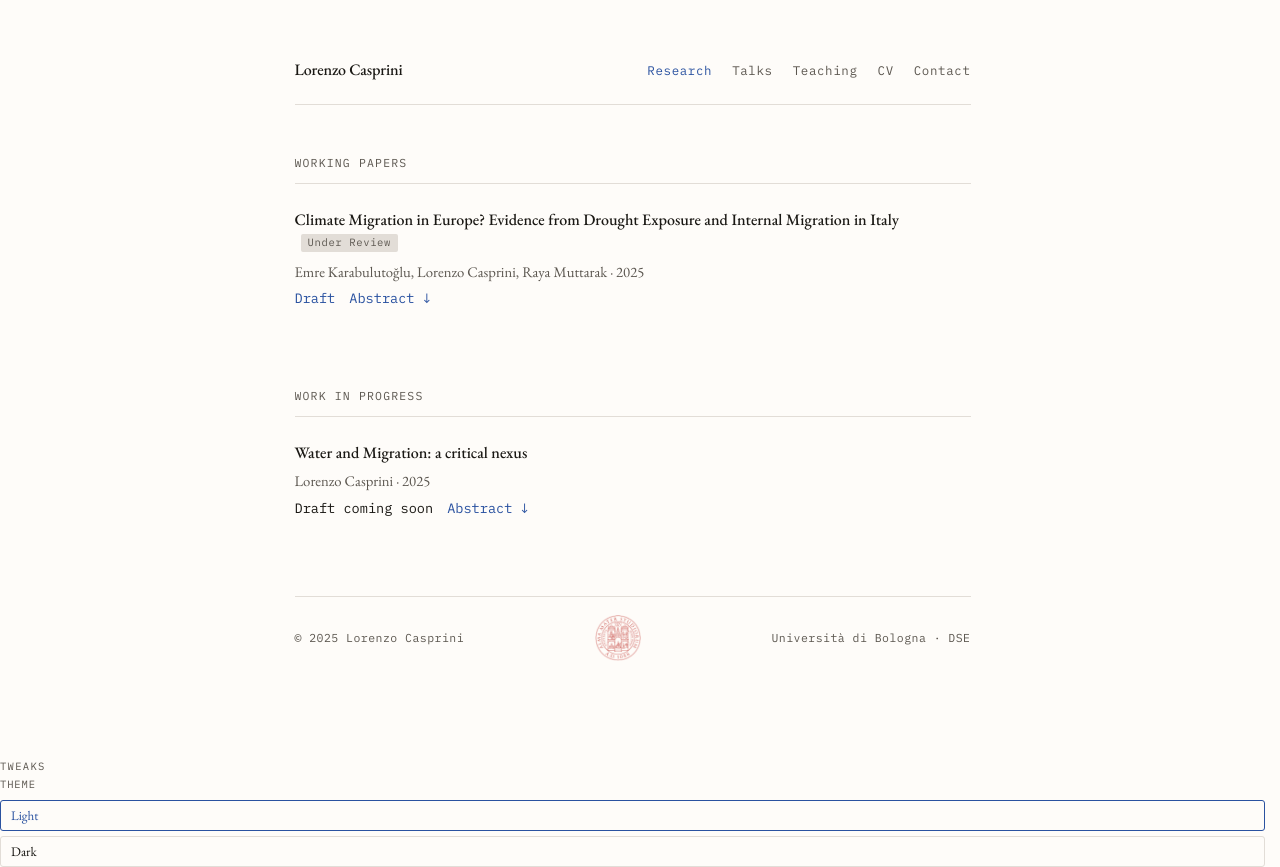
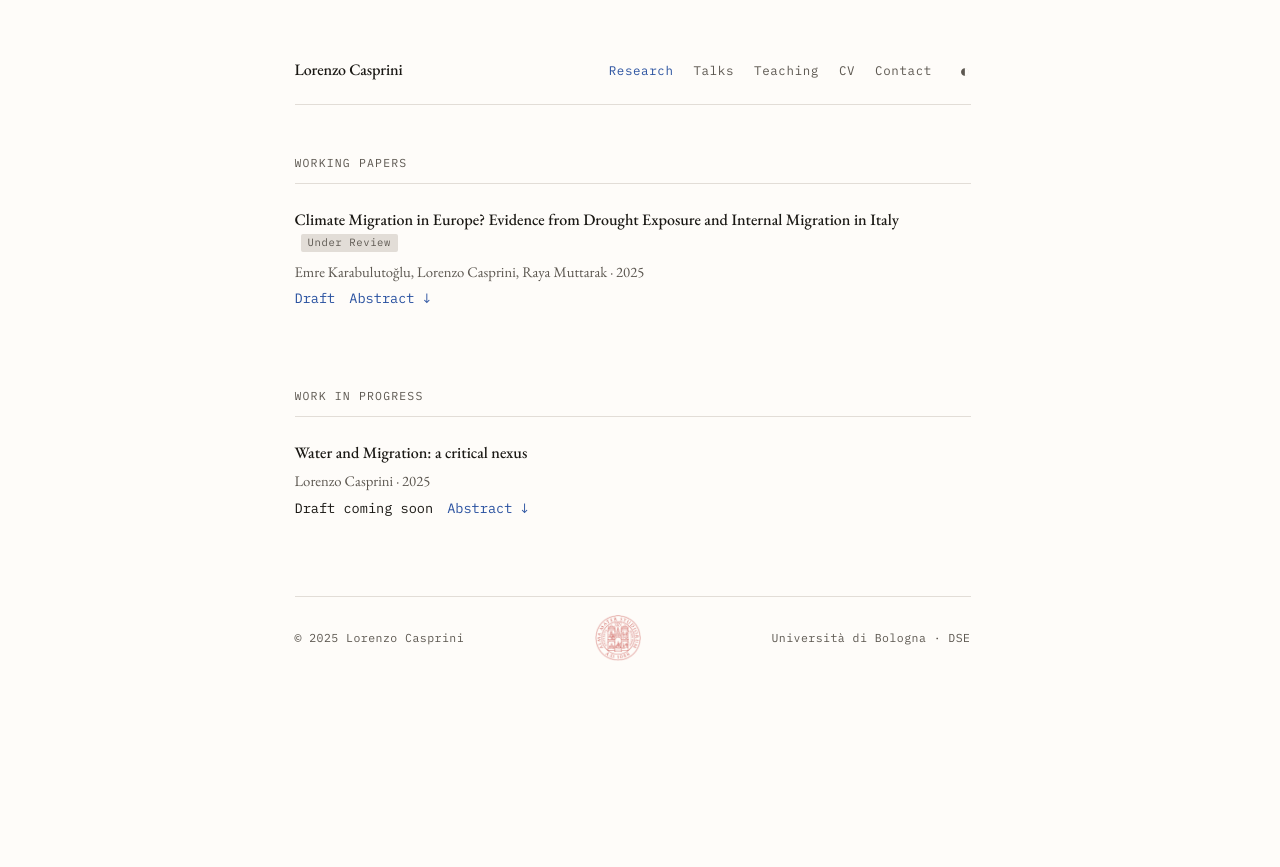
Before and after one commit to lorenzocasprini/lorenzocasprini.github.io, a plain HTML site: page research.html in a window 1280 px wide. After the commit the page ends 800 px from the top, so only its background shows below. Drawn offline with nearby package versions, Linux system fonts and the light colour scheme.

Commit message:
2nd commit

```diff
--- a/research.html
+++ b/research.html
@@ -11,12 +11,13 @@
 
 <nav class="site-nav">
   <a href="index.html" class="site-nav-name">Lorenzo Casprini</a>
-    <div class="site-nav-links">
+  <div class="site-nav-links">
     <a href="research.html" class="active">Research</a>
     <a href="talks.html">Talks</a>
     <a href="teaching.html">Teaching</a>
     <a href="cv.html">CV</a>
     <a href="contact.html">Contact</a>
+    <button class="theme-toggle" id="theme-toggle" title="Toggle theme">◐</button>
   </div>
 </nav>
 
@@ -59,36 +60,18 @@
 </footer>
 </div>
 
-<div id="tweaks-panel">
-  <div class="tweaks-title">Tweaks</div>
-  <div>
-    <span class="t-label">Theme</span>
-    <div class="t-btns">
-      <button class="t-btn" onclick="setTheme('light',this)">Light</button>
-      <button class="t-btn" onclick="setTheme('dark',this)">Dark</button>
-    </div>
-  </div>
-</div>
 <script>
-  const TWEAK_DEFAULTS = /*EDITMODE-BEGIN*/{
-    "theme": "light"
-  }/*EDITMODE-END*/;
-  function setTheme(t, btn) {
-    document.body.className = t === 'dark' ? 'dark' : '';
-    document.querySelectorAll('.t-btn').forEach(b => b.classList.remove('active'));
-    if (btn) btn.classList.add('active');
-    localStorage.setItem('lc-theme', t);
-    window.parent.postMessage({ type: '__edit_mode_set_keys', edits: { theme: t } }, '*');
-  }
-  const saved = localStorage.getItem('lc-theme') || TWEAK_DEFAULTS.theme;
-  const btns = document.querySelectorAll('.t-btn');
-  if (saved === 'dark') { document.body.className = 'dark'; btns[1].classList.add('active'); }
-  else { btns[0].classList.add('active'); }
-  window.addEventListener('message', e => {
-    if (e.data?.type === '__activate_edit_mode') document.getElementById('tweaks-panel').classList.add('open');
-    if (e.data?.type === '__deactivate_edit_mode') document.getElementById('tweaks-panel').classList.remove('open');
+  const saved = localStorage.getItem('lc-theme') || 'light';
+  if (saved === 'dark') document.body.classList.add('dark');
+  document.addEventListener('DOMContentLoaded', () => {
+    const btn = document.getElementById('theme-toggle');
+    btn.textContent = '◐';
+    btn.addEventListener('click', () => {
+      const dark = document.body.classList.toggle('dark');
+      btn.textContent = '◐';
+      localStorage.setItem('lc-theme', dark ? 'dark' : 'light');
+    });
   });
-  window.parent.postMessage({ type: '__edit_mode_available' }, '*');
 </script>
 </body>
 </html>
--- a/style.css
+++ b/style.css
@@ -73,6 +73,23 @@ body {
 }
 .site-nav-links a:hover,
 .site-nav-links a.active { color: var(--accent); }
+
+/* ── THEME TOGGLE ── */
+.theme-toggle {
+  background: none;
+  border: none;
+  cursor: pointer;
+  font-size: 1.1rem;
+  line-height: 1;
+  padding: 0;
+  color: var(--fg2);
+  margin-left: 8px;
+  transition: opacity 0.2s, transform 0.4s ease;
+  flex-shrink: 0;
+  font-family: var(--font-serif);
+}
+.theme-toggle:hover { opacity: 0.6; }
+body.dark .theme-toggle { transform: rotate(180deg); }
 
 /* ── PAGE TITLE ── */
 .page-title {
```
Also changed, not shown: contact.html (+11 -28 lines), cv.html (+10 -0 lines), index.html (+11 -28 lines), talks.html (+11 -28 lines), teaching.html (+11 -26 lines), 1 other file.
